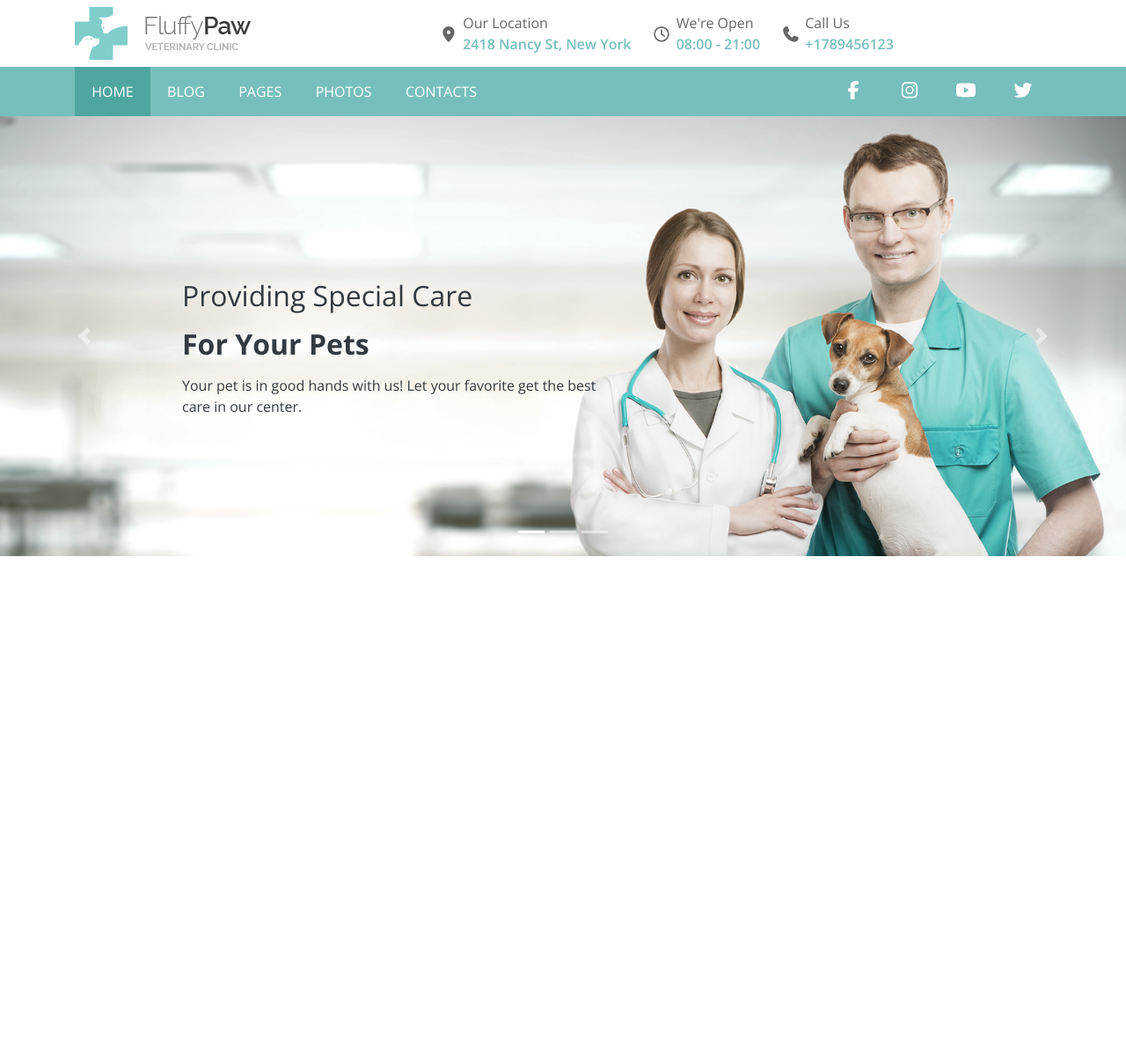
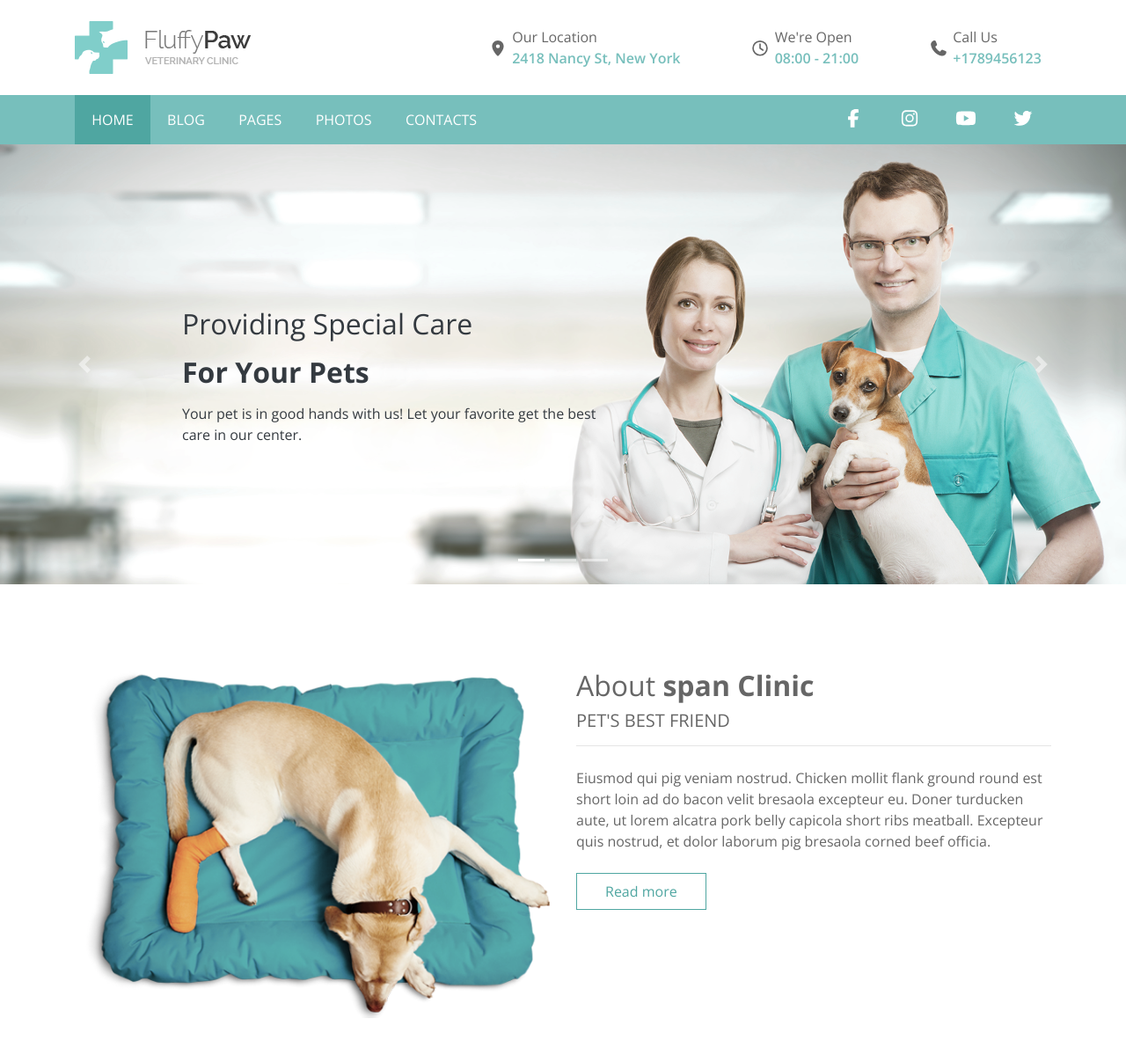
Before and after one commit to d-slavcheva/vetlife, a plain HTML site: page index.html in a window 1280 px wide. Shown: the whole page at 88% size. Before the commit the page ends 800 px from the top, so only its background shows below. Drawn offline with nearby package versions, Linux system fonts and the light colour scheme.

Commit message:
Two colom section

```diff
--- a/css/style.css
+++ b/css/style.css
@@ -11,6 +11,17 @@ a {
   color: #666;
 }
 
+.btn-g {
+  color:rgb(79, 166, 161);
+  border-color: rgb(79, 166, 161);
+  padding: 0.5rem 2rem;
+  border-radius: 0;
+}
+.btn-g:hover{
+  color:white;
+  background-color: rgb(119, 191, 188);
+  }
+
 li {
   list-style-type: none;
 }
@@ -19,8 +30,10 @@ li {
 
 .address-item {
   position: relative;
-  margin-left: 1rem;
-}
+  margin-left: 4.5rem;
+ }
+
+
 
 .address-item .svg-inline--fa {
   display: block;
@@ -45,9 +58,9 @@ li {
   font-weight: 600;
 }
 
--- nav-bar--
+/* -- nav-bar-- */
 .container {
-border: black solid 1px;
+/* border: black solid 1px; */
 }
 
 .navbar-toggler {
@@ -86,15 +99,6 @@ border: black solid 1px;
 .carousel-caption>h2{
   font-size: 3rem;
 }
-.carousel-caption a{
-  color:rgb(79, 166, 161);
-  border-color: rgb(79, 166, 161);
-}
-
-.carousel-caption a:hover{
-background-color: rgb(119, 191, 188);
-}
-
 
 @media (max-width: 992px) {
   .social {
--- a/index.html
+++ b/index.html
@@ -18,12 +18,12 @@
 <body>
 
 	<!-- Top Bar -->
-	<div class="top-bar navbar">
+	<div class="top-bar navbar my-3">
 		<div class="container pl-0">
 			<div class="col-lg-4 col-md-12">
 				<img src="img/logo.png" alt="">
 			</div>
-			<div class="col-lg-8 col-md-12 row address-info ">
+			<div class="col-lg-8 col-md-12 row address-info">
 				<div class="address-item">
 					<i class="fas fa-map-marker-alt"></i>
 					<p class="text-capitalize">Our Location</p>
@@ -46,7 +46,7 @@
 
 
 	<!-- Navigation -->
-	<nav class="navbar navbar-expand-lg navbar-dark bg-dark main-nav Fixed ">
+	<nav class="navbar navbar-expand-lg navbar-dark bg-dark main-nav sticky-top ">
 		<div class="container">
 			<button class="navbar-toggler  justify-content-center" type="button" data-toggle="collapse"
 				data-target="#navbarResponsive">
@@ -109,11 +109,10 @@
 						<h2 class="mb-3 font-weight-bolder">Your Pets Deserve</h2>
 						<p>Helping Your Friends Be Your Friends For Longer. Because They Can’t Tell You What’s Wrong.
 						</p>
-						<a href="#" class="btn btn-outline-secondary px-5 rounded-0">Submit</a>
+						<a href="#" class="btn btn-g">Submit</a>
 					</div>
 				</div>
 			</div>
-
 			<a class="carousel-control-prev" href="#carouselExampleCaptions" role="button" data-slide="prev">
 				<span class="carousel-control-prev-icon" aria-hidden="true"></span>
 				<span class="sr-only">Previous</span>
@@ -123,11 +122,27 @@
 				<span class="sr-only">Next</span>
 			</a>
 		</div>
-
+	</div>
 	<!-- End Carousel -->
 
+	<!-- Two columns section -->
+	<div class="container py-5 my-5">
+		<div class="row ">
+			<div class="col-lg-6 col-md-6">
+				<img class="w-100" src="img/dog-sleep.png" alt="">
+			</div>
+			<div class="col-lg-6 col-md-6">
+				<h2>About <span class="font-weight-bolder">span Clinic</span></h2>
+				<h5>PET'S BEST FRIEND</h5>
+				<hr>
+				<p class="my-4">Eiusmod qui pig veniam nostrud. Chicken mollit flank ground round est short loin ad do
+					bacon velit bresaola excepteur eu. Doner turducken aute, ut lorem alcatra pork belly capicola short
+					ribs meatball. Excepteur quis nostrud, et dolor laborum pig bresaola corned beef officia.</p>
+				<a href="#" class="btn btn-g ">Read more</a>
+			</div>
 
-		<!-- Two columns section -->
+		</div>
+	</div>
 	<!-- End Two columns section -->
 
 	<!-- Fixed Background IMG -->
```
Lines whose indentation alone changed are shown as unchanged.
